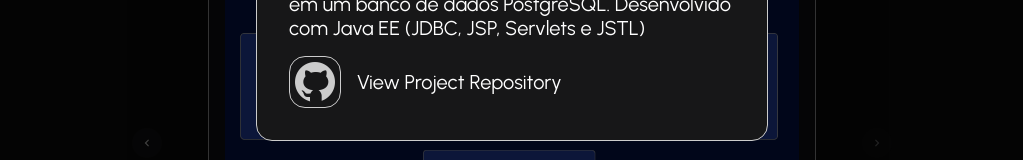
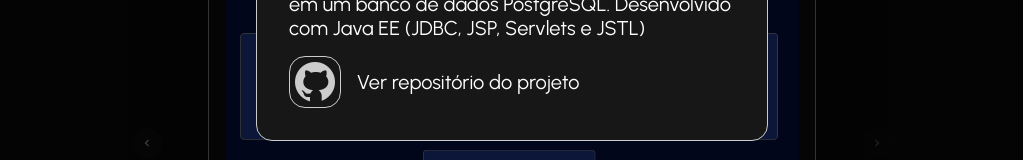
Before and after one commit to henrythuler/portfolio, a Vue app: page /projects in a window 1280 px wide. Both pictures are taken after a click on the element "Thuler Products". Shown: the part 303-463 px from the top of the page, without its empty margins (128-1151 px from the left). Built offline with nearby package versions, Linux system fonts and the light colour scheme.

Commit message:
refactor modal text

```diff
--- a/src/components/layout/TheModal.vue
+++ b/src/components/layout/TheModal.vue
@@ -26,7 +26,7 @@
                             <CardSkills class="modal-link-card">
                                 <img src="/logo-github.png" alt="Github Logo">
                             </CardSkills>
-                            <p>View Project Repository</p>
+                            <p>Ver repositório do projeto</p>
                         </a>
                     </CardModel>
                 </dialog>
```
